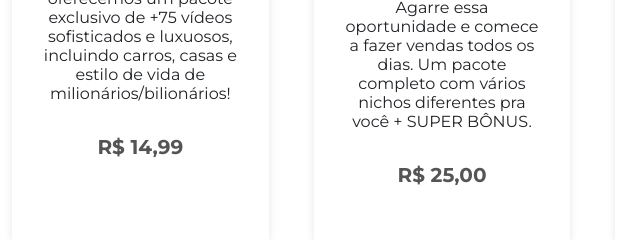
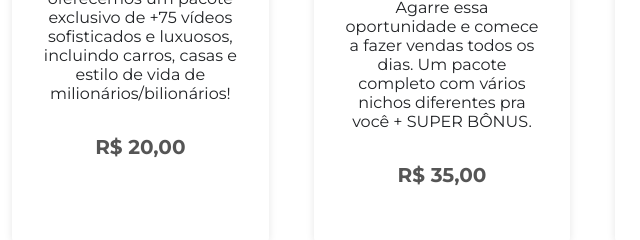
Before and after one commit to TransformaMentes/Shop, a plain HTML site: page index.html in a window 1280 px wide. Shown: the part 900-1140 px from the top of the page, 198-838 px from the left. Drawn offline with nearby package versions, Linux system fonts and the light colour scheme.

Commit message:
Update index.html

```diff
--- a/index.html
+++ b/index.html
@@ -30,7 +30,7 @@
         <div class="product-info">
           <h3>Pack +100 Vídeos LifeStyle Milionário</h3>
           <p>Sem desculpas Nós oferecemos um pacote exclusivo de +75 vídeos sofisticados e luxuosos, incluindo carros, casas e estilo de vida de milionários/bilionários!</p>
-          <p><span class="product-price">R$ 14,99</span></p>
+          <p><span class="product-price">R$ 20,00</span></p>
         </div>
       </a>
 
@@ -45,7 +45,7 @@
           <p>Crie seu próprio produto com alguns cliques em poucas horas, o melhor pacote custo benefício que pode te trazer milhões em seu bolso. Agarre essa oportunidade e comece a fazer vendas todos os dias.
 
             Um pacote completo com vários nichos diferentes pra você + SUPER BÔNUS.</p>
-          <p><span class="product-price">R$ 25,00</span></p>
+          <p><span class="product-price">R$ 35,00</span></p>
         </div>
       </a>
 
```
